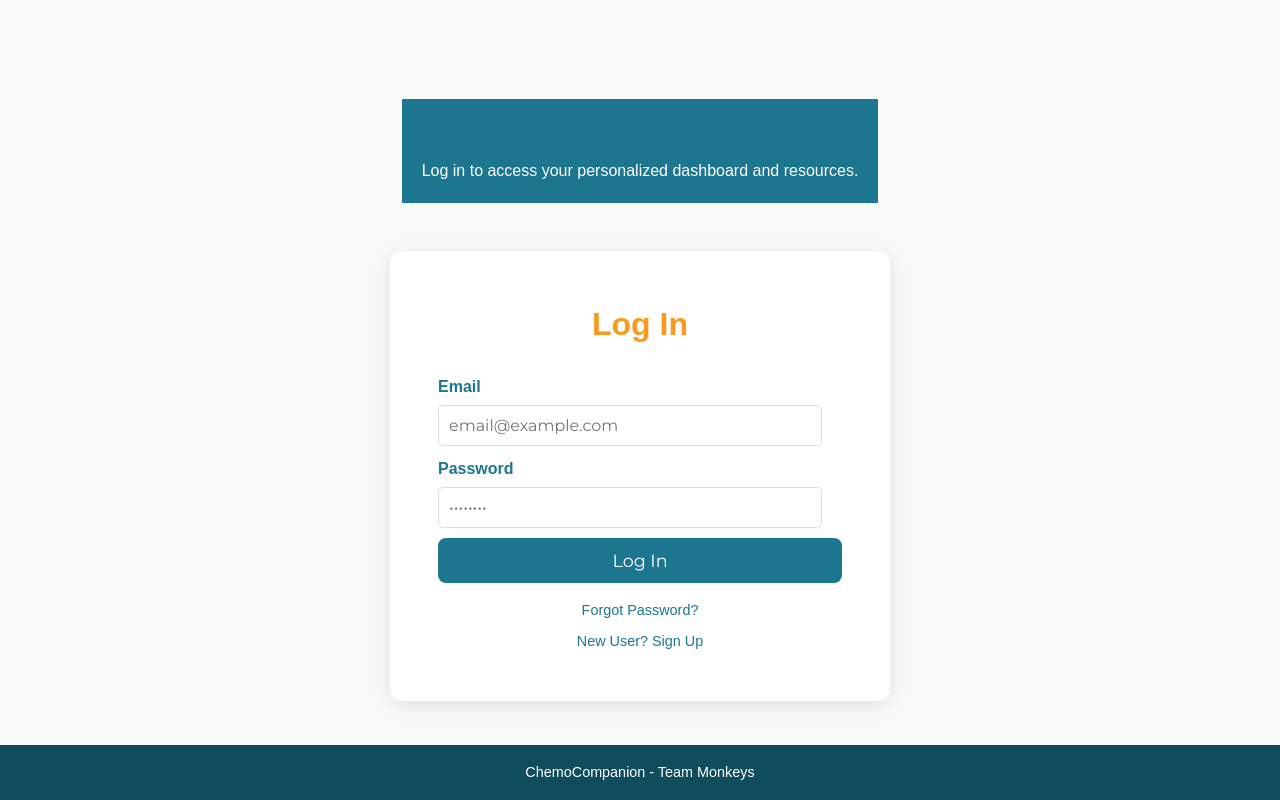
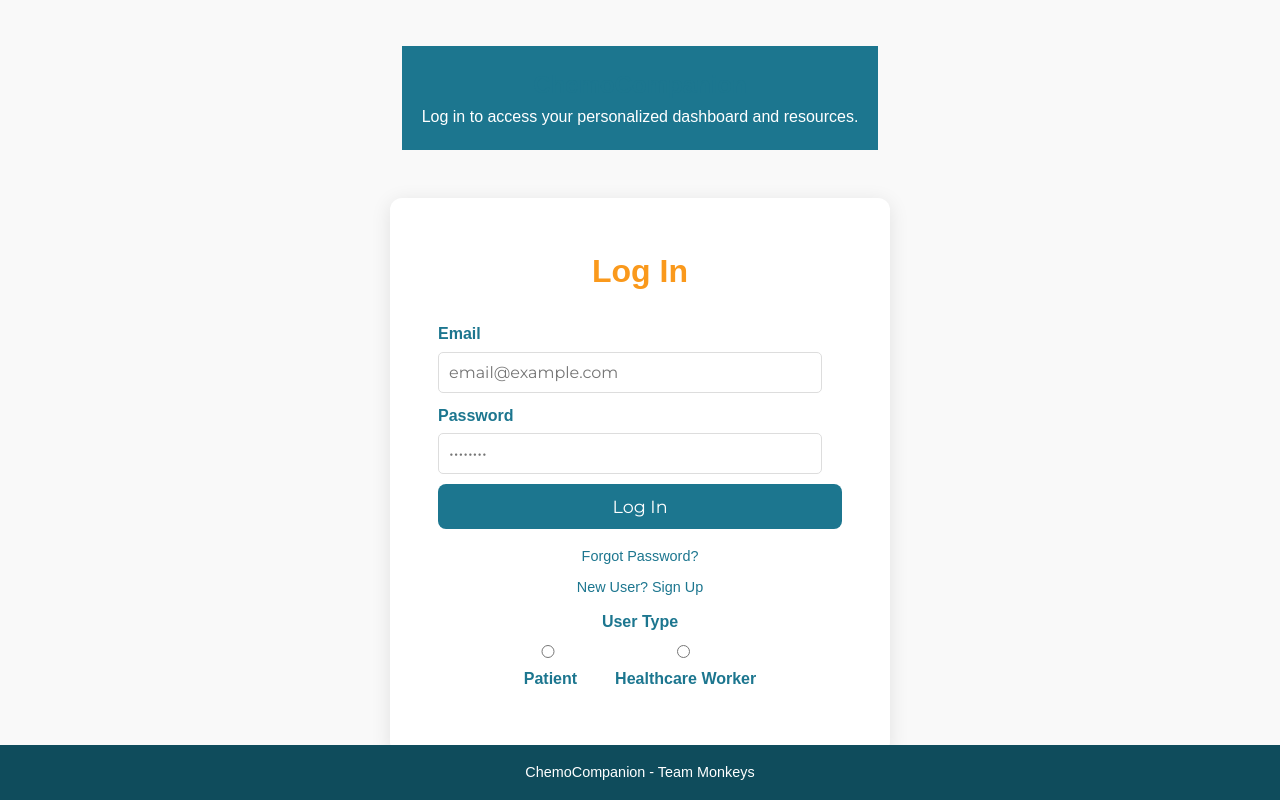
Before and after one commit to m-heck/chemo-companion, a React (Create React App) app in the folder frontend/: page /login in a window 1280 px wide. Built offline with nearby package versions, Linux system fonts and the light colour scheme.

Commit message:
change login page

```diff
--- a/frontend/src/Login/Login.js
+++ b/frontend/src/Login/Login.js
@@ -7,19 +7,25 @@ import Footer from '../Footer/Footer';
 function Login({ onLoginSuccess }) {
   const [email, setEmail] = useState('');
   const [password, setPassword] = useState('');
+  const [userType, setUserType] = useState('');
   const [isModalOpen, setModalOpen] = useState(false);
   const navigate = useNavigate();
 
   const handleLogin = (e) => {
     e.preventDefault();
     console.log('Sending login request with email:', email);
-    axios.post('http://localhost:3001/login', { email, password })
+    axios.post('http://localhost:3001/login', { email, password, userType })
       .then((res) => {
         console.log('Login successful:', res.data);
         const token = res.data.token;
         localStorage.setItem('token', token); // Store the token in local storage
         onLoginSuccess(); // Call the onLoginSuccess callback if provided
-        navigate('/home');
+        if(userType === "healthcare-worker"){
+          navigate('/healthcare-home');
+        }
+        else{
+          navigate('/patient-data/edit');
+        }
       })
       .catch((error) => {
         console.error('Login error:', error);
@@ -73,6 +79,37 @@ function Login({ onLoginSuccess }) {
           <a href="#forgot-password" onClick={() => setModalOpen(true)} className="forgot-password">Forgot Password?</a>
           <a href="#sign-up" onClick={handleSignupClick} className="new-user">New User? Sign Up</a>
         </div>
+
+
+        <div className="input-group user-type">
+            <label>User Type</label>
+            <div className="radio-group">
+                <label className="radio-label">
+                <input
+                    type="radio"
+                    value="patient"
+                    checked={userType === 'patient'}
+                    onChange={(e) => setUserType(e.target.value)}
+                    className="radio-input"
+                />
+                <span className="radio-custom">Patient</span>
+                </label>
+                <label className="radio-label">
+                <input
+                    type="radio"
+                    value="healthcare-worker"
+                    checked={userType === 'healthcare-worker'}
+                    onChange={(e) => setUserType(e.target.value)}
+                    className="radio-input"
+                />
+                <span className="radio-custom">Healthcare Worker</span>
+                </label>
+            </div>
+          </div>
+
+
+
+
       </main>
 
       {isModalOpen && (
```
Also changed, not shown: 1 other file (tests, documents, lock files or other folders).
